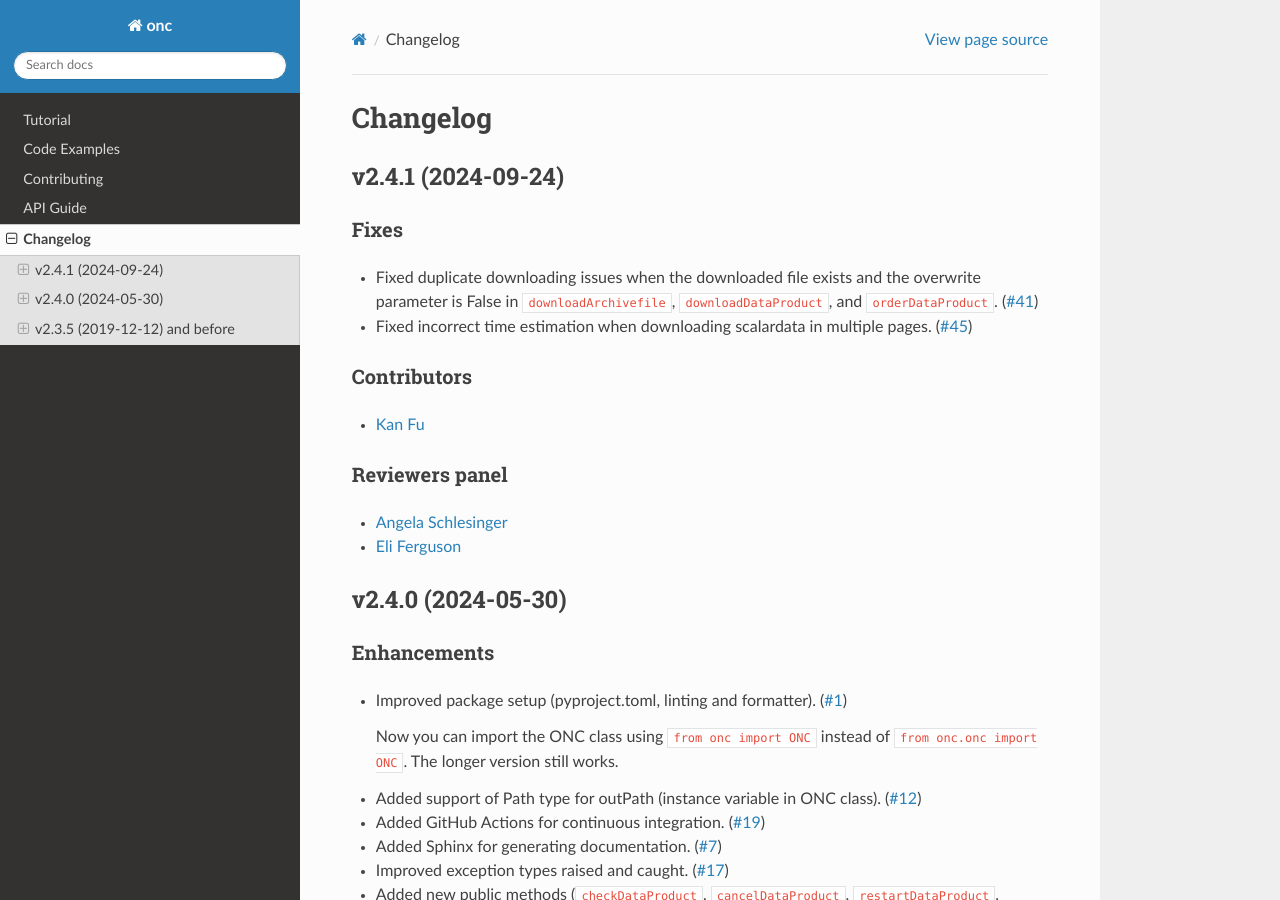
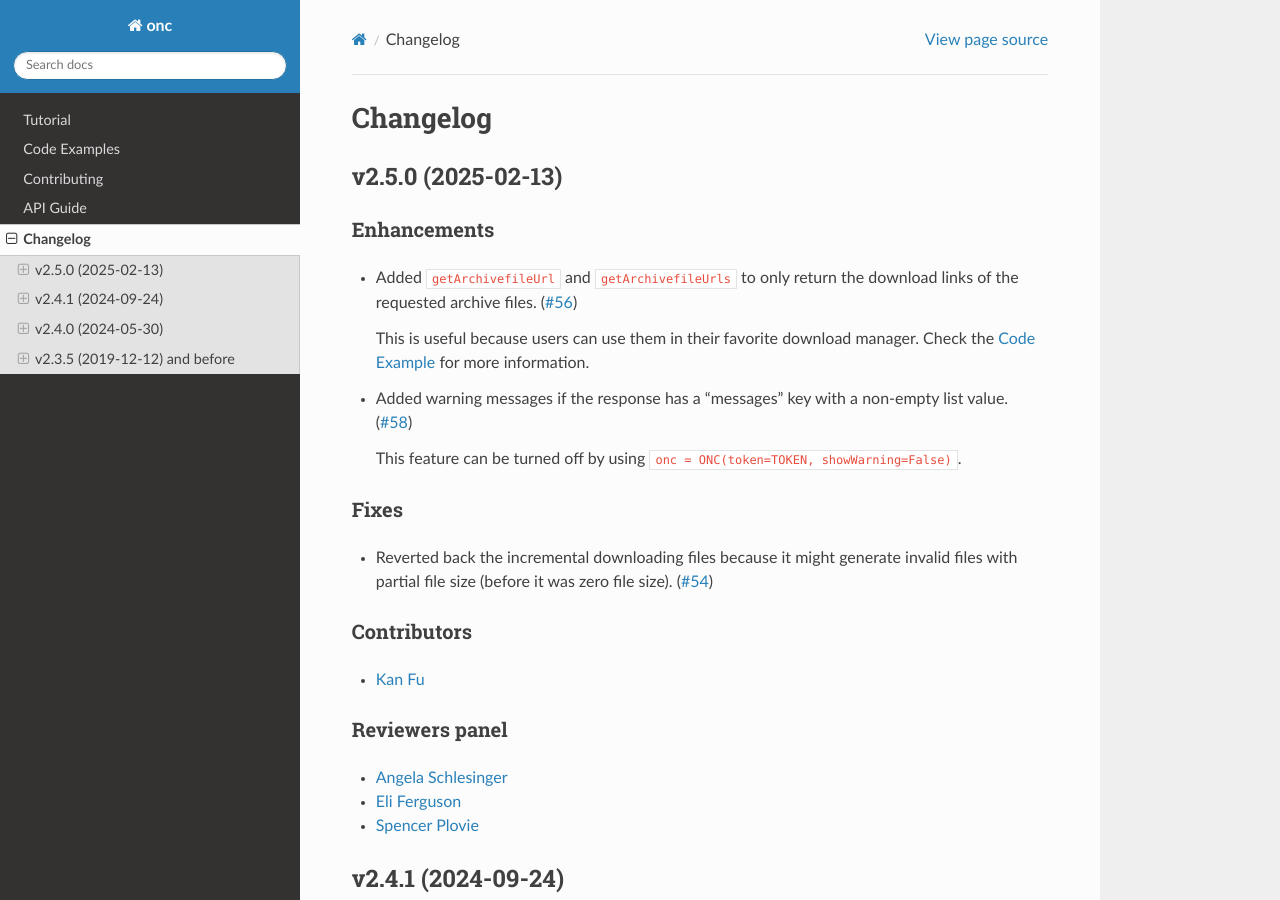
Before and after one commit to OceanNetworksCanada/api-python-client, a Sphinx documentation site: the page built from doc/source/changelog.md, in a window 1280 px wide and 900 px high. Built offline with Sphinx 7.4.7 and the Read the Docs theme 3.1.0, drawn with Linux system fonts in a browser that asks for light colours; some of the changed text lies outside the part shown.

Commit message:
release: prepare for version 2.5.0

```diff
--- a/CHANGELOG.md
+++ b/CHANGELOG.md
@@ -1,4 +1,37 @@
 # Changelog
+
+## v2.5.0 (2025-02-13)
+
+### Enhancements
+
+- Added `getArchivefileUrl` and `getArchivefileUrls` to only return the download links of
+  the requested archive files.
+  ([#56](https://github.com/OceanNetworksCanada/api-python-client/issues/56))
+
+  This is useful because users can use them in their favorite download manager.
+  Check the [Code Example](https://oceannetworkscanada.github.io/api-python-client/Code_Examples/Download_Archived_Files.html#download-archived-files-using-a-download-manager)
+  for more information.
+
+- Added warning messages if the response has a "messages" key with a non-empty list value.
+  ([#58](https://github.com/OceanNetworksCanada/api-python-client/pull/58))
+
+  This feature can be turned off by using `onc = ONC(token=TOKEN, showWarning=False)`.
+
+### Fixes
+
+- Reverted back the incremental downloading files because it might generate invalid files
+  with partial file size (before it was zero file size).
+  ([#54](https://github.com/OceanNetworksCanada/api-python-client/issues/54))
+
+### Contributors
+
+- [Kan Fu](https://github.com/kan-fu)
+
+### Reviewers panel
+
+- [Angela Schlesinger](https://github.com/aschlesin)
+- [Eli Ferguson](https://github.com/eliferguson)
+- [Spencer Plovie](https://github.com/spencerwplovie)
 
 ## v2.4.1 (2024-09-24)
 
--- a/doc/source/conf.py
+++ b/doc/source/conf.py
@@ -7,9 +7,9 @@
 # https://www.sphinx-doc.org/en/master/usage/configuration.html#project-information
 
 project = "onc"
-copyright = "2024, ONC Data Team"
+copyright = "2025, ONC Data Team"
 author = "ONC Data Team"
-release = "2.4.1"
+release = "2.5.0"
 
 # -- General configuration ---------------------------------------------------
 # https://www.sphinx-doc.org/en/master/usage/configuration.html#general-configuration
--- a/pyproject.toml
+++ b/pyproject.toml
@@ -4,7 +4,7 @@ build-backend = "setuptools.build_meta"
 
 [project]
 name = "onc"
-version = "2.4.1"
+version = "2.5.0"
 description = "Oceans 3.0 API Python Client Library"
 readme = "README.md"
 authors = [
```
Also changed, not shown: LICENSE.txt.
